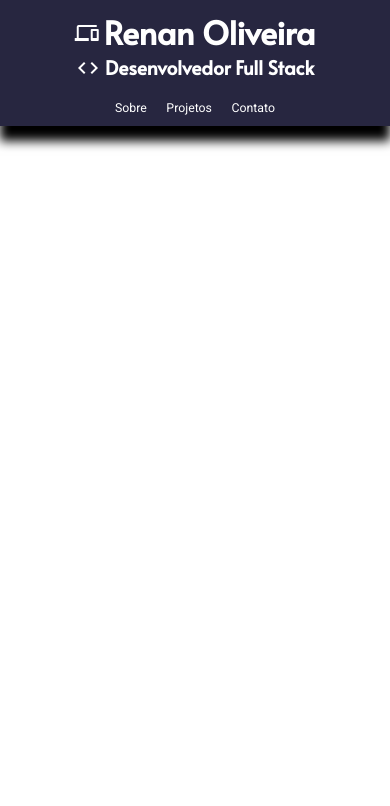
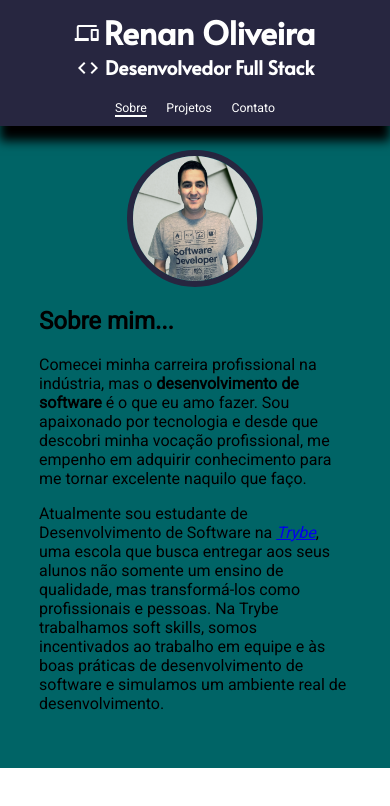
Before and after one commit to ren4ndev/portfolio_web, a plain HTML site: page index.html in a window 390 px wide. Drawn offline with Linux system fonts and the light colour scheme.

Commit message:
Começando estilização da seção sobre mobile 320px

```diff
--- a/css/style.css
+++ b/css/style.css
@@ -5,28 +5,26 @@ body {
   box-sizing: border-box;
 }
 
-.flex-row {
+.flex-container {
   display: flex;
-  flex-direction: row;
-}
-
-.flex-column {
-  display: flex;
-  flex-direction: column;
 }
 
 .header {
   background-color: rgb(39, 38, 64);
   box-shadow: 0px 15px 10px black;
+  box-sizing: border-box;
   color: white;
+  flex-direction: column;
   justify-content: space-between;
   padding: 0 10%;
-  flex-basis: 100%;
+  position: absolute;
+  width: 100%;
 }
 
 .header-title {
   align-items: center;
   flex-basis: 100%;
+  flex-direction: column;
   font-family: Alata, sans-serif;
   padding: 10px 0;
 }
@@ -75,10 +73,27 @@ body {
   text-decoration: none;
 }
 
+.selected {
+  border-bottom: 2px solid white;
+}
+
 .social {
   display: none;
 }
 
+.about {
+  align-items: center;
+  background-color: rgb(0, 100, 102);
+  flex-direction: column;
+  /* justify-content: space-around;*/
+  padding: 150px 10% 10% 10%;
+}
+
+.about-img {
+  border: 6px solid rgb(39, 38, 64);
+  border-radius: 50%;
+  width: 40%;
+}
 /* .header-container {
   box-sizing: border-box;
   display: flex;
@@ -128,21 +143,9 @@ body {
   width: 30px;
 }
 
-.about {
-  align-items: center;
-  background-color: rgb(0, 100, 102);
-  display: flex;
-  flex-flow: row nowrap;
-  height: 100vh;
-  justify-content: space-around;
-  padding: 10%;
-}
 
-.about-img {
-  height: 60%;
-  border: 6px solid rgb(39, 38, 64);
-  border-radius: 50%;
-}
+
+
 
 .about-text {
   width: 50%;
--- a/index.html
+++ b/index.html
@@ -21,25 +21,27 @@
   </head>
 
   <body>
-    <header class="header flex-column">
-      <div class="header-title flex-column">
-        <div class="title-container flex-row">
+    <header class="header flex-container">
+
+      <div class="header-title flex-container">
+        <div class="title-container flex-container">
           <i class="large material-icons">devices</i>
           <h1 class="title-name"> Renan Oliveira</h1>
         </div>
-        <div class="subtitle-container flex-row">
+        <div class="subtitle-container flex-container">
           <i class="large material-icons">code</i>
           <h2 class="title-work">Desenvolvedor Full Stack</h2>
         </div>
       </div>
 
-      <nav class="menu flex-row">
-        <ul class="menu-list flex-row">
-          <li class="menu-item"><a class="menu-link" href="#">Sobre</a></li>
+      <nav class="menu flex-container">
+        <ul class="menu-list flex-container">
+          <li class="menu-item"><a class="menu-link selected" href="#">Sobre</a></li>
           <li class="menu-item"><a class="menu-link" href="#">Projetos</a></li>
           <li class="menu-item"><a class="menu-link" href="#">Contato</a></li>
         </ul>
       </nav>
+
       <div class="social">
         <ul class="social-list">
           <li class="social-item">
@@ -59,9 +61,10 @@
           </li>
         </ul>
       </div>
+
     </header>
 
-    <!-- <section class="about">
+    <section class="about flex-container">
       <img
         class="about-img"
         src="./img/Foto de perfil Linkedin.png"
@@ -90,6 +93,6 @@
           um ambiente real de desenvolvimento.
         </p>
       </div>
-    </section> -->
+    </section>
   </body>
 </html>
```
